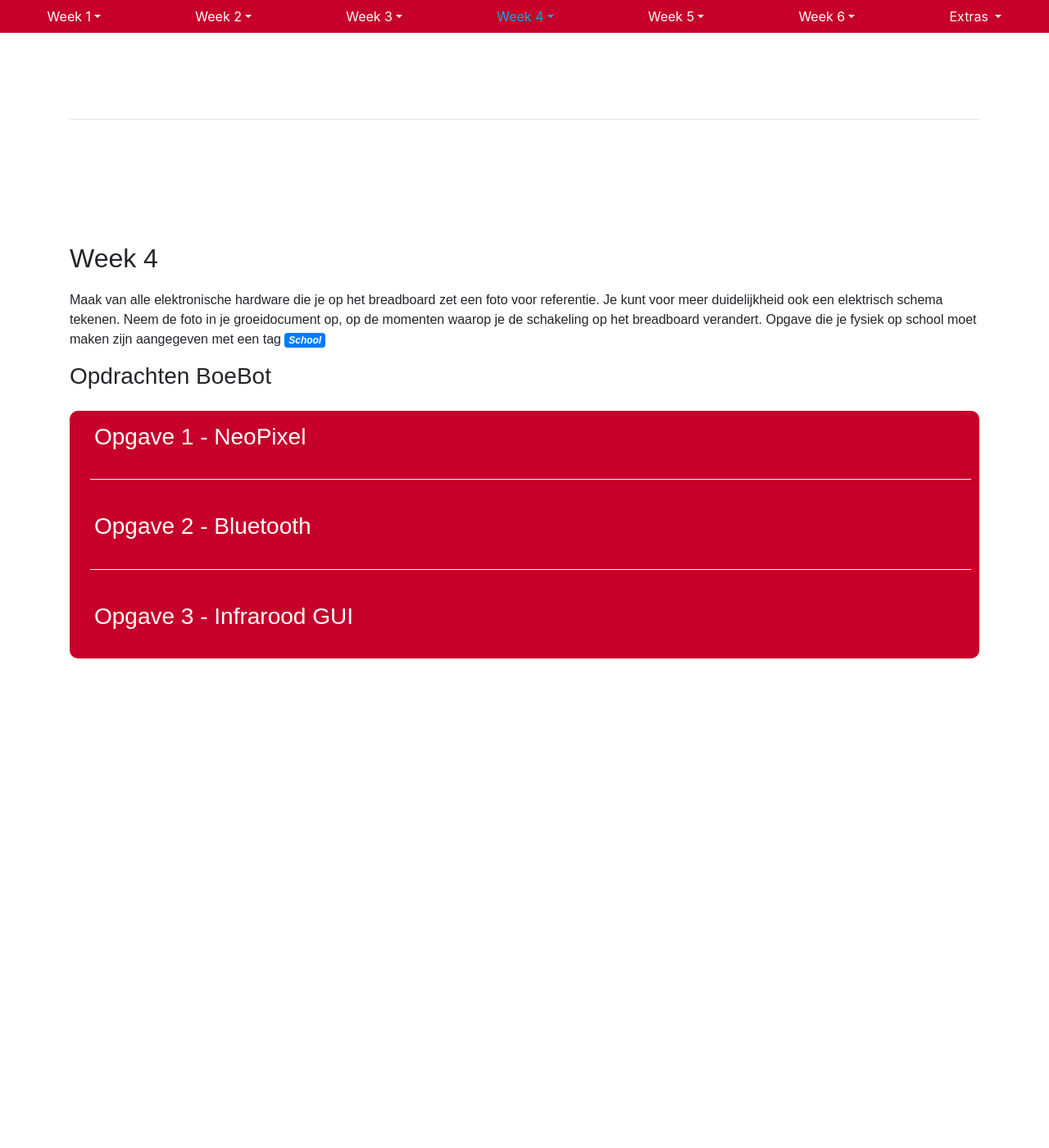
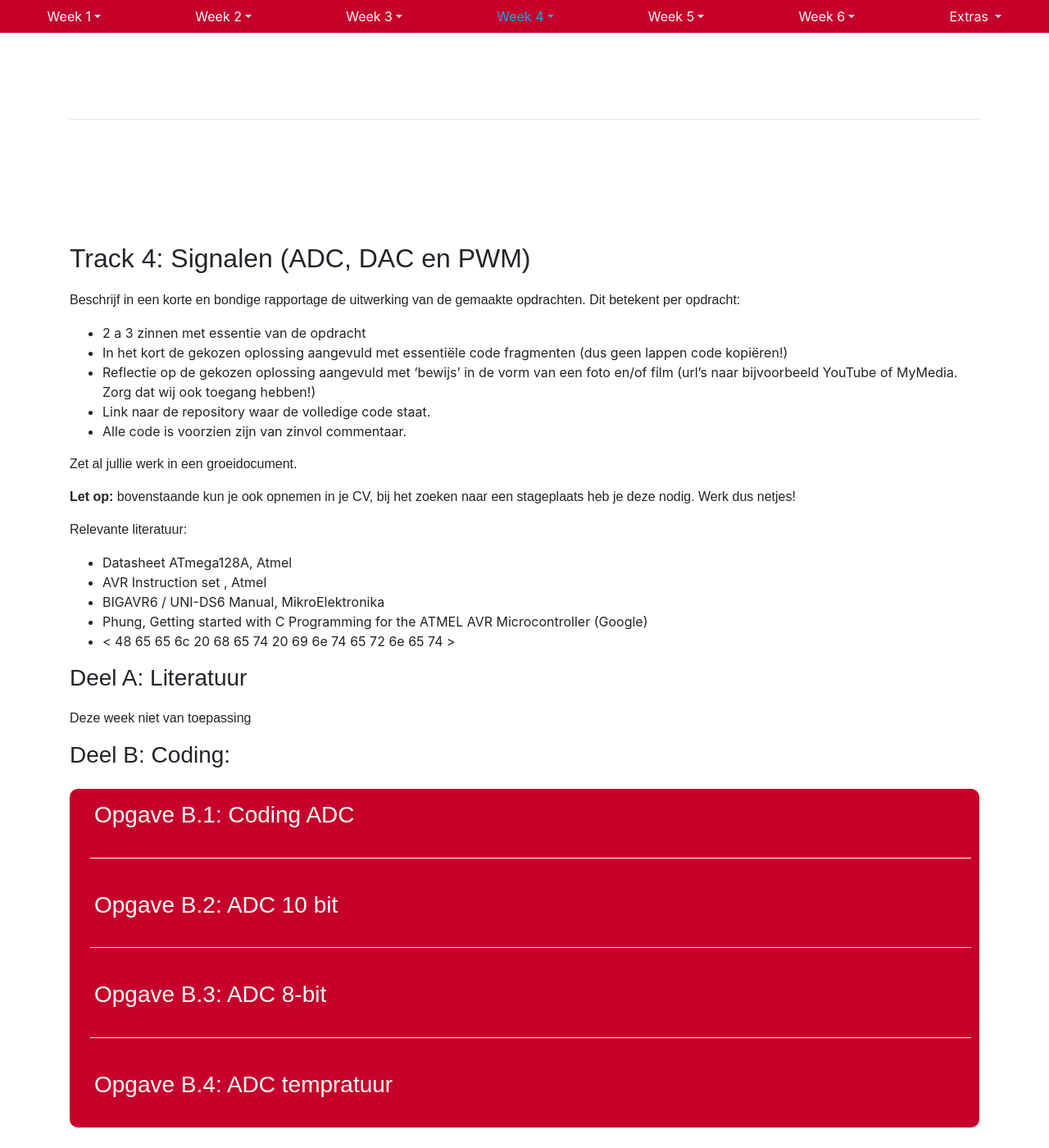
Before and after one commit to AvansTi/TI-2.3-Microcontrollers-Opgaven, a Jekyll site: the page built from subjects/week4/index.md, in a window 1280 px wide and 1400 px high, scrolled down 443 px. Shown: the whole window at 82% size. Built offline with Jekyll 4.4.1, drawn with Linux system fonts in a browser that asks for light colours; comment, search, counter and statistics services are not loaded; before the commit the page ends 1271 px from its top, so only the background shows below that.

Commit message:
Added week 4. Cleanup of week 3

````diff
--- a/subjects/week4/exercises/opgave-1.md
+++ /dev/null
@@ -1,7 +0,0 @@
->> ### Opgave 1 - NeoPixel
->>
->> Stuur de NeoPixel RGB leds aan. Laat over de 6 LEDs een HUE-cycle lopen, zoals ook in week 2 is gedaan.
->>
->> - **A** Schrijf een stuk code om de NeoPixel LEDs aan de zijkant oranje (2 en 3 of 0 en 5) te laten knipperen, **zonder** gebruik te maken van ```BoeBot.wait()``` voor de timing. Dit kun je gebruiken als stuur-indicator
->>
->{: .exercise}
--- a/subjects/week4/exercises/opgave-2.md
+++ /dev/null
@@ -1,11 +0,0 @@
->> ### Opgave 2 - Bluetooth
->>
->> In deze opdracht gaan we een programma voor Bluetooth communicatie opzetten.
->>
->> - **A** Sluit een de Bluetooth module aan.
->> - **B** Maak verbinding op je laptop met de module via Bluetooth.
->> - **C** Download PuTTY, en maak verbinding met de nieuwe seriële poort. Gebruik een baudrate van 115200 baud. Er moet nu een groen LEDje branden op de bluetooth module
->> - **D** Schrijf een programma op de BoeBot om de seriële poort uit te lezen. Maak een programma dat de data die binnenkomt weer terugstuurt. Daarnaast, als er een ‘w’ karakter binnenkomt, laat de Boe-Bot naar voren rijden, ‘a’ een bocht naar links, ‘s’ naar achter en ‘d’ naar rechts. Als een van deze 4 karakters binnenkomt, stuur dan ook de tekst “Ok” terug naar de computer met een enter erachter. je zou nu de Boe-Bot moeten kunnen besturen over een seriële verbinding
->> - **E** Meet het signaal na, en maak een aantal afbeeldingen van verschillende karakters. Hoe ziet het signaal eruit? Hoe lang zijn de startbit, de stopbit en de signaalbits? **[SCHOOL]**
->>
->{: .exercise}
--- a/subjects/week4/exercises/opgave-3.md
+++ /dev/null
@@ -1,7 +0,0 @@
->> ### Opgave 3 - Infrarood GUI
->>
->> Sluit PuTTY en maak een nieuw IntelliJ project. Zorg dat je Jssc geïnstalleerd hebt (zie sheets).
->>
->> - **A** Maak een simpele GUI-applicatie met 4 knoppen. Zorg ervoor dat deze 4 knoppen de commando’s sturen uit opgave 3 om de Boe-Bot te besturen.
->>
->{: .exercise}
--- /dev/null
+++ b/subjects/week4/exercises/opgave-b1.md
@@ -0,0 +1,25 @@
+>> ### Opgave B.1: Coding ADC
+>>
+>> - *School*{: .badge .badge-primary }
+>>{: .tags }
+>>
+>> De ATmega128 is voorzien van 8 analoge kanalen voor analoog-digitaal-conversie. Om deze kanalen te kunnen gebruiken moeten er de nodige instellingen gemaakt worden.
+>> Bij BIGAVR6 –board zijn er alle kanalen naar buiten uitgevoerd, ga na welke poort dit betreft. Vier kanalen zijn boven het LCD display uitgevoerd en dmv een jumper kan je het kanaal kiezen waarvan de potentiometer een spanning kan lezen.
+>> Let er bij UNI-DS bord op dat je een losse potmeter nodig hebt!
+>>
+>> ![BIG-AVR](exercises/images/adc-bigavr.jpg)
+>> ![BIG-AVR](exercises/images/schema-adc.png)
+>>
+>> Stappenplan voor de free running mode:
+>> **A.** Volgens de datasheet moet de ADC input frequentie tussen de 50kHz en 200kHz liggen. De clock hiervoor is afgeleid van de systeemklok. Bij een systeem van 8,000 MHz moet je een deelfactor van tussen 40 en 160 toepassen. Volgens de tabel  bij het *ADCSRA*-register zou je hiervoor deelfactor 64 kunnen gebruiken. Dit geeft een frequentie van 125 kHz.
+>> **B.** Stel dus *ADCSRA* in met de juiste deelfactor (prescaler).
+>> **C.** Stel de ADC referentiespanning in met register *ADMUX*.  Bijvoorbeeld *Vref =VCC*.
+>> **D.** De manier waarop de AD waarden opgeslagen worden. Kies 'hoge byte gevuld’: *ADLAR=1*
+>> **E.** Kies in *ADMUX* één van de 8 kanalen.
+>> **F.** Stel in *ADCSRA* register de freerunning mode in (wat betekent dit?)
+>> **G.** Enable de ADC in *ADCSRA*.
+>> **H.** Set startbit voor start ADC.
+>>
+>> Opmerking: Zorg dat de jumper van kanaalkeuze van de potentiometer niet op hetzelfde kanaal staat van de LM35.
+>>
+>{: .exercise}
--- /dev/null
+++ b/subjects/week4/exercises/opgave-b2.md
@@ -0,0 +1,8 @@
+>> ### Opgave B.2: ADC 10 bit
+>>
+>> - *School*{: .badge .badge-primary }
+>>{: .tags }
+>>
+>> Laat de 10 bits AD-waarde van kanaal 1 op de led’s van Poort A en B zien. Bij *Vin=0V* zijn alle led’s uit, bij *Vin = Vref* zijn alle leds aan!
+>>
+>{: .exercise}
--- /dev/null
+++ b/subjects/week4/exercises/opgave-b3.md
@@ -0,0 +1,10 @@
+>> ### Opgave B.3: ADC 8-bit
+>>
+>> - *School*{: .badge .badge-primary }
+>>{: .tags }
+>>
+>> In het programma van opdracht B3.2 is de ADC ingesteld op de free-running mode. Zie ook codevoorbeeld in de repository.
+>>
+>> Verander het programma (voor kanaal 3 en voor 8 bits) zodat het alleen een AD-conversie uitvoert als jij dat wilt, dus op aanvraag. Maak daarvoor in `main()` een eindeloze lus met een wachtfunctie en een start voor de ADC (Zie ook code in de repository).
+>>
+>{: .exercise}
--- /dev/null
+++ b/subjects/week4/exercises/opgave-b4.md
@@ -0,0 +1,18 @@
+>> ### Opgave B.4: ADC tempratuur
+>>
+>> - *School*{: .badge .badge-primary }
+>>{: .tags }
+>>
+>> LM35 is een temperatuurgevoelige sensor met een lineaire spanningsafgifte van 10mV/°C. Als de deze LM35 aansluit op een ADC kan je de temperatuur aflezen.
+>>
+>> Gebruik het easy protoboard. Dit is de adapter van 10 pins IDC naar breadboard. Bouw de schakeling op het breadboard. De sensor is rechtstreeks aan te sluiten op VCC(+5V),  ground (0V) en de ADC-ingang. Zie het schema hieronder en ook de foto die op Brightboard staat.
+>> LM35 geeft een spanning af van 10mV per °C. Bij een temperatuur van bijvoorbeeld 35 °C  geeft deze sensor een spanning af van 350mV.
+>> Stel de ADC zo in dat voor de referentiespanning de interne spanning van 2,56 V wordt gebruikt.  Als je dan de hoogste 8 bits van de ADC gebruikt, dan komt 1 bit precies overeen met 10 mV = 1 °C.
+>>
+>> - Laat de waarde van ADCH op de LED’s van een poort zien.
+>> - Laat de waarde van temperatuur op het LCD-display verschijnen.
+>>
+>> ![BIG-AVR](exercises/images/lm35a.png)
+>> ![BIG-AVR](exercises/images/lm35b.png)
+>>
+>{: .exercise}
--- a/subjects/week4/index.md
+++ b/subjects/week4/index.md
@@ -7,12 +7,32 @@ todo:
 {% include licence.md %}
 ---
 
-## Week 4
+## Track 4: Signalen (ADC, DAC en PWM)
 
-Maak van alle elektronische hardware die je op het breadboard zet een foto voor referentie. Je kunt voor meer duidelijkheid ook een elektrisch schema tekenen. Neem de foto in je groeidocument op, op de momenten waarop je de schakeling op het breadboard verandert. Opgave die je fysiek op school moet maken zijn aangegeven met een tag *School*{: .badge .badge-primary }
+Beschrijf in een korte en bondige rapportage de uitwerking van de gemaakte opdrachten. Dit betekent per opdracht:
+* 2 a 3 zinnen met essentie van de opdracht
+* In het kort de gekozen oplossing aangevuld met essentiële code fragmenten (dus geen lappen code kopiëren!)
+* Reflectie op de gekozen oplossing aangevuld met ‘bewijs’ in de vorm van een foto en/of film (url’s naar bijvoorbeeld YouTube of MyMedia. Zorg dat wij ook toegang hebben!)
+* Link naar de repository waar de volledige code staat.
+* Alle code is voorzien zijn van zinvol commentaar.
 
-### Opdrachten BoeBot
-{% include_relative exercises/opgave-1.md %}
-{% include_relative exercises/opgave-2.md %}
-{% include_relative exercises/opgave-3.md %}
+Zet al jullie werk in een groeidocument.
+
+**Let op:** bovenstaande kun je ook opnemen in je CV, bij het zoeken naar een stageplaats heb je deze nodig. Werk dus netjes!
+
+Relevante literatuur:
+* Datasheet ATmega128A, Atmel
+* AVR Instruction set , Atmel
+* BIGAVR6 / UNI-DS6 Manual, MikroElektronika
+* Phung, Getting started with C Programming for the ATMEL AVR Microcontroller (Google)
+* < 48 65 65 6c 20 68 65 74 20 69 6e 74 65 72 6e 65 74 >
+
+### Deel A: Literatuur
+Deze week niet van toepassing
+
+### Deel B: Coding:
+{% include_relative exercises/opgave-b1.md %}
+{% include_relative exercises/opgave-b2.md %}
+{% include_relative exercises/opgave-b3.md %}
+{% include_relative exercises/opgave-b4.md %}
 {: .exercises }
````
Also changed, not shown: subjects/week3/exercises/opgave-b3.md (deleted, +0 -12 lines), subjects/week3/exercises/opgave-b4.md (deleted, +0 -8 lines), subjects/week3/exercises/opgave-b5.md (deleted, +0 -18 lines), subjects/week3/exercises/images/goodbadugly.jpg (deleted), subjects/week4/exercises/images/adc-bigavr.jpg (added), subjects/week4/exercises/images/lm35a.png (added), subjects/week4/exercises/images/lm35b.png (added), subjects/week4/exercises/images/schema-adc.png (added).
